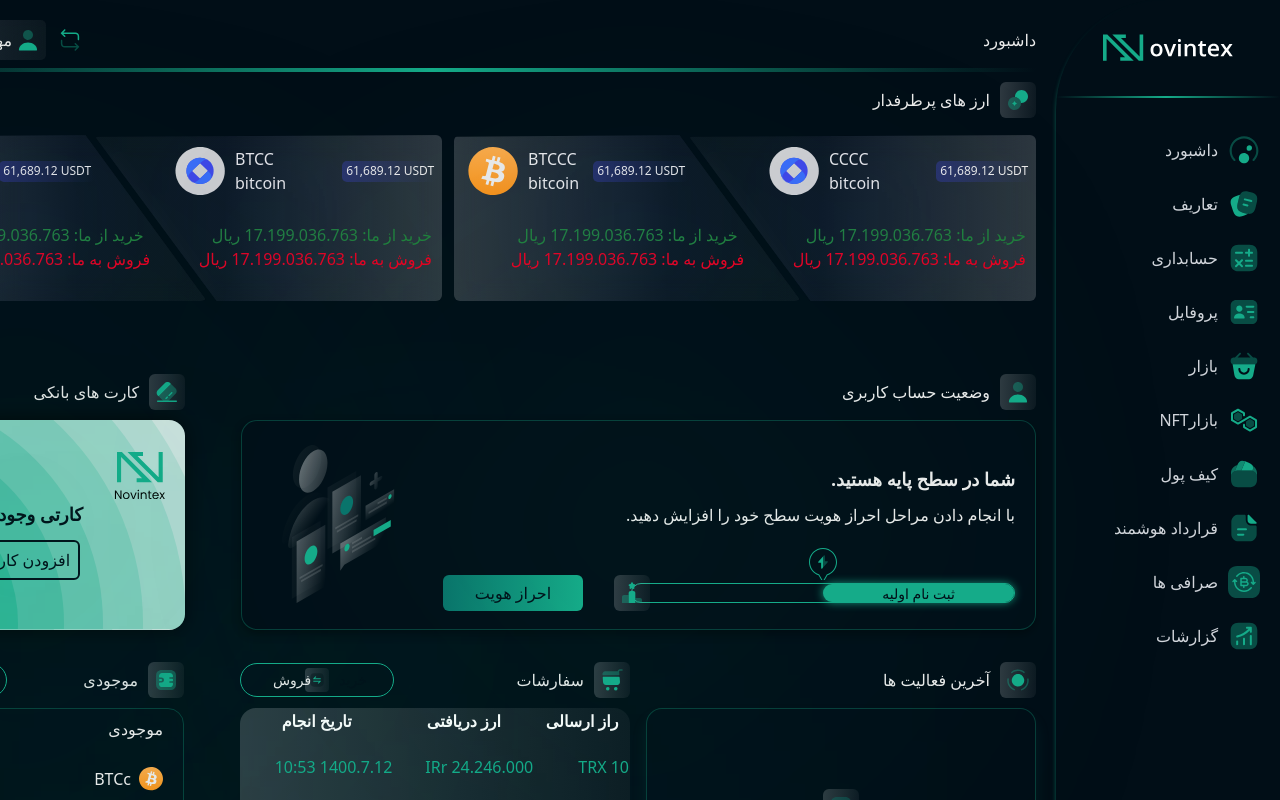
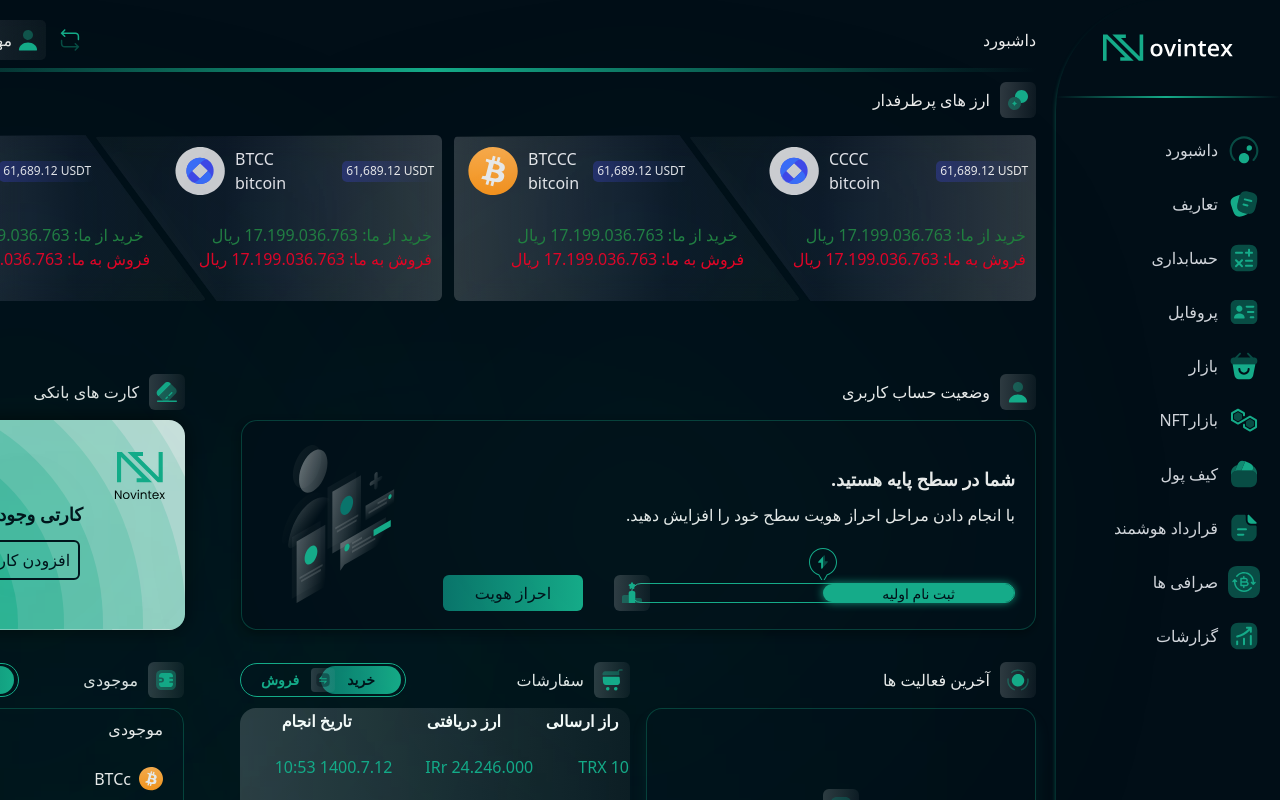
Before and after one commit to danyalbani240/dashboard, a Nuxt app: page / in a window 1280 px wide. Shown: the top 800 px of the page. Built offline with nearby package versions, Linux system fonts and the light colour scheme.

Commit message:
style changed

```diff
--- a/components/Base/BaseSwitchBadge.vue
+++ b/components/Base/BaseSwitchBadge.vue
@@ -1,10 +1,9 @@
 <template>
   <div
-    class="relative justify-center flex-row-reverse rounded-2xl pr-2 items-center flex table-header text-sm"
+    class="relative justify-center flex-row-reverse rounded-2xl pr-1 items-center flex badge-contain text-sm"
   >
     <a
-      class="flex items-center text-center py-1 w-10 justify-center buy active rounded-2xl text-primary"
-      href=""
+      class="flex items-center text-center py-1 w-20 justify-center buy active rounded-2xl text-primary font-bold"
       >{{ linkOne }}</a
     >
     <div
@@ -13,7 +12,7 @@
     >
       <img src="../../assets/images/transform.svg" alt="" />
     </div>
-    <a class="sell flex items-center text-center w-20 py-1 px-5" href="">{{
+    <a class="sell flex items-center text-center w-20 py-1 px-5 text-Neutral-Green1 font-bold" href="">{{
       linkTwo
     }}</a>
   </div>
@@ -34,4 +33,13 @@ export default {
 };
 </script>
 
-<style></style>
+<style scoped>
+.active {
+  background-image: linear-gradient(90.93deg, #097369 0%, #15ab88 100%);
+}
+.badge-contain {
+  border-radius: 17px;
+  border: 1px solid #15ab89;
+  height: 34px;
+}
+</style>
--- a/components/TheLastActivityAndOrdersAndInventory.vue
+++ b/components/TheLastActivityAndOrdersAndInventory.vue
@@ -134,12 +134,7 @@ a.buy {
 a.sell {
   color: #15ab89;
 }
-.table-header {
-  border-radius: 17px;
-  border: 1px solid #15ab89;
-  width: 154px;
-  height: 34px;
-}
+
 .current {
   border: 1px solid rgba(21, 171, 137, 0.3);
 }
```
